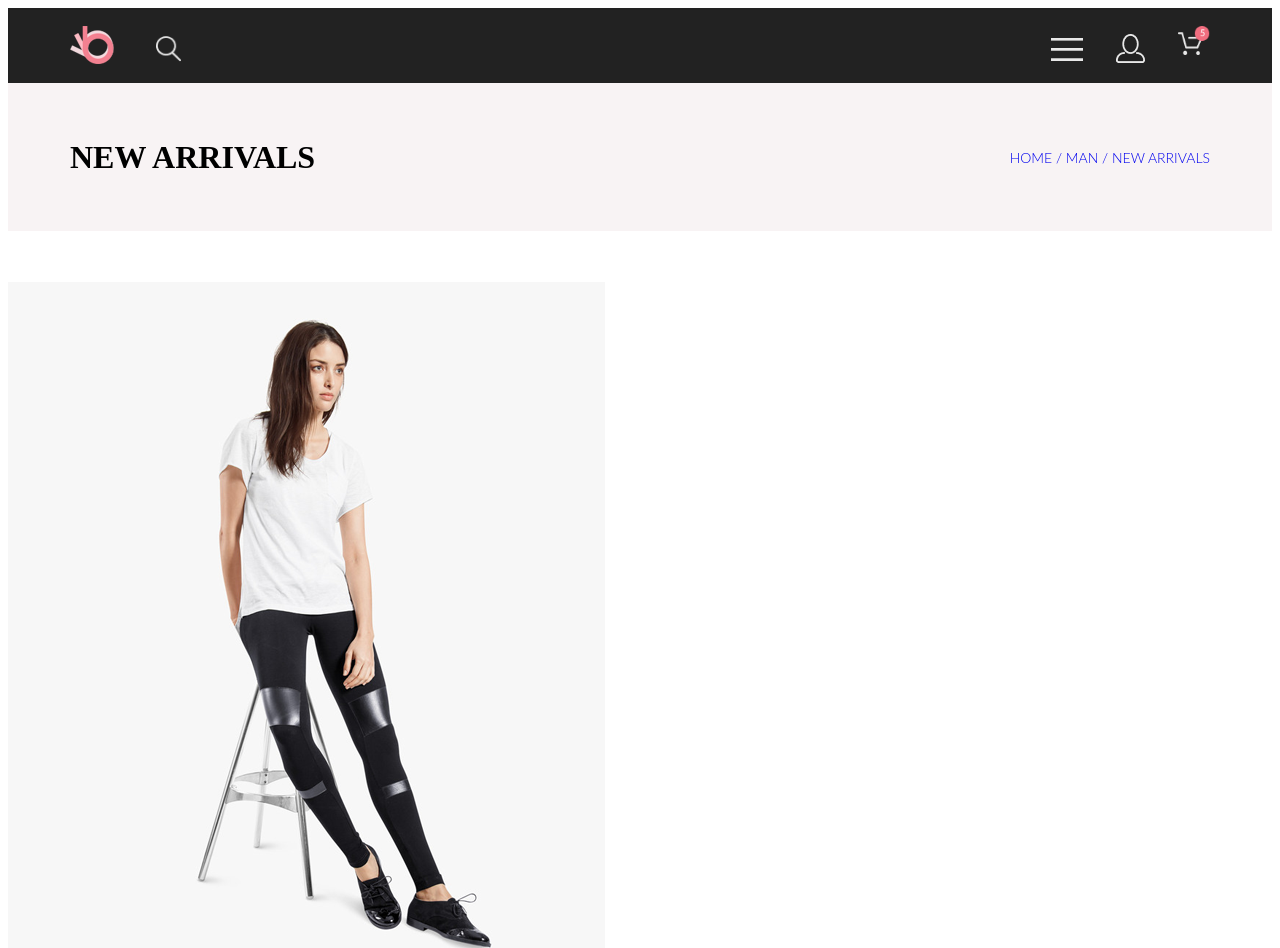
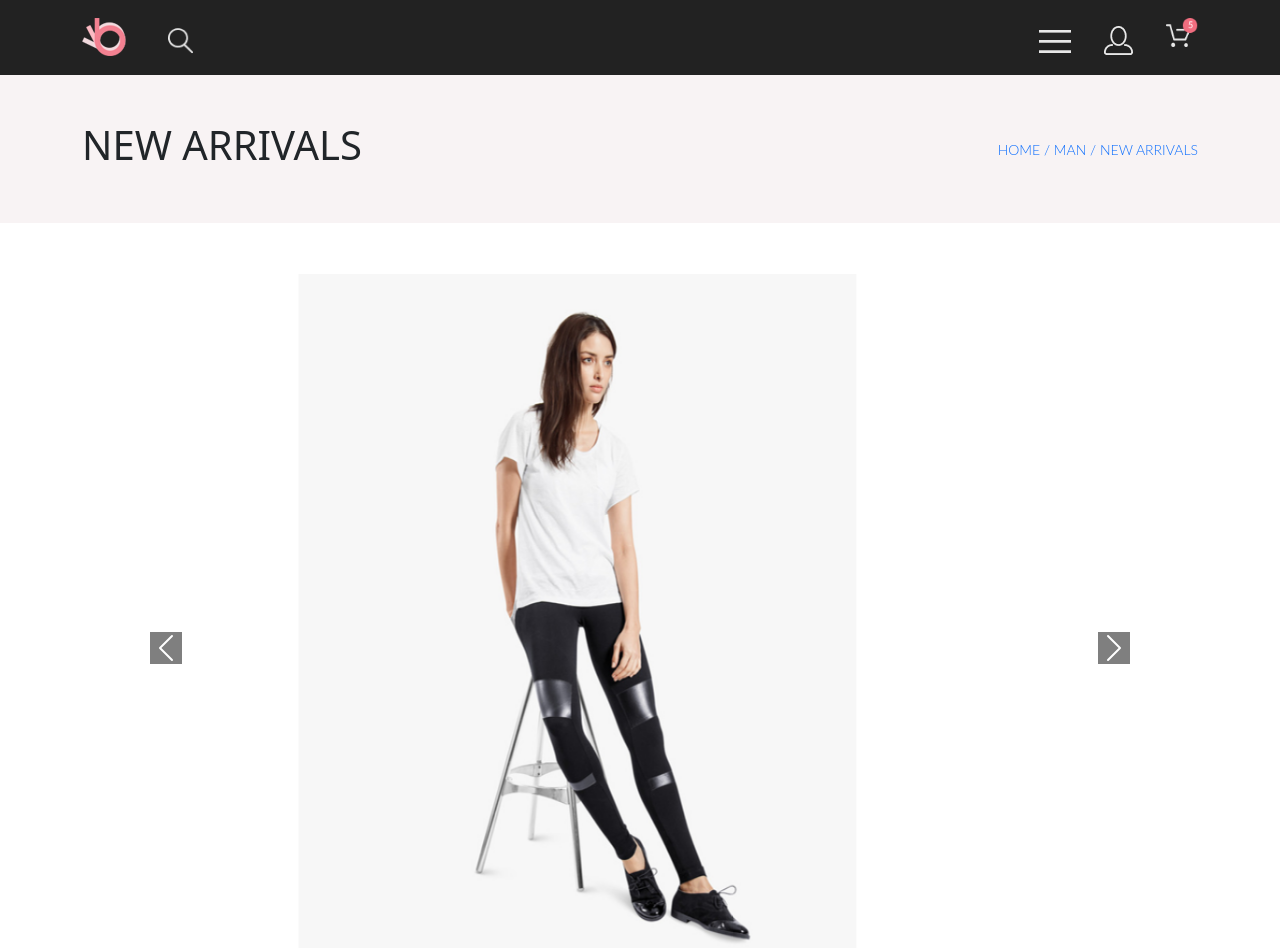
Before and after one commit to DmitryVoln/working_HTML_and_CSS, a plain HTML site: page siteShop/product.html in a window 1280 px wide. Shown: the top 948 px of the page. Drawn offline with nearby package versions, Linux system fonts and the light colour scheme.

Commit message:
add bootstrap

```diff
--- a/siteShop/product.html
+++ b/siteShop/product.html
@@ -5,10 +5,16 @@
     <meta charset="utf-8">
     <meta name="viewport" content="width=device-width, initial-scale=1.0">
     <title>product</title>
+    <link href="https://cdn.jsdelivr.net/npm/bootstrap@5.0.0-beta1/dist/css/bootstrap.min.css" rel="stylesheet"
+        integrity="sha384-giJF6kkoqNQ00vy+HMDP7azOuL0xtbfIcaT9wjKHr8RbDVddVHyTfAAsrekwKmP1" crossorigin="anonymous">
+    <script src="https://cdn.jsdelivr.net/npm/bootstrap@5.0.0-beta1/dist/js/bootstrap.bundle.min.js"
+        integrity="sha384-ygbV9kiqUc6oa4msXn9868pTtWMgiQaeYH7/t7LECLbyPA2x65Kgf80OJFdroafW"
+        crossorigin="anonymous"></script>
     <link rel="stylesheet" href="style.css">
 </head>
+
 <body>
-        <header class="navbar">
+    <header class="navbar_local">
         <div class="navbar_wrapper container">
             <nav class="navbar_icons">
                 <nav class="navbar_icons_left">
@@ -33,8 +39,28 @@
             </div>
         </div>
     </div>
-        <div class="carucel">
-            <img src="images/product/product1.png" alt="thing">
+    <div class="carousel container">
+        <div id="carouselExampleControls" class="carousel slide" data-bs-ride="carousel">
+            <div class="carousel-inner">
+                <div class="carousel-item active">
+                    <img src="images/product/product1.png" class="d-block w-50 caorusel_picture" alt="...">
+                </div>
+                <div class="carousel-item">
+                    <img src="images/product/product1.png" class="d-block w-50 caorusel_picture" alt="...">
+                </div>
+                <div class="carousel-item">
+                    <img src="images/product/product1.png" class="d-block w-50 caorusel_picture" alt="...">
+                </div>
+            </div>
+            <a class="carousel-control-prev" href="#carouselExampleControls" role="button" data-bs-slide="prev">
+                <span class="carousel-control-prev-icon" aria-hidden="true"></span>
+                <span class="visually-hidden">Previous</span>
+            </a>
+            <a class="carousel-control-next" href="#carouselExampleControls" role="button" data-bs-slide="next">
+                <span class="carousel-control-next-icon" aria-hidden="true"></span>
+                <span class="visually-hidden">Next</span>
+            </a>
+        </div>
     </div>
     <section class="product_description">
 
--- a/siteShop/style.css
+++ b/siteShop/style.css
@@ -2,7 +2,7 @@
     box-sizing: border-box;
 }
 
-.navbar {
+.navbar_local {
     width: 100%;
     height: 75px;
     background: #222222;
@@ -95,10 +95,12 @@
     justify-content: space-between;
     margin-bottom: 30px;
     margin-top: 65px;
+    flex-grow: 1;
 }
 
 .picture {
     position: relative;
+    /*gap: ;*/
 }
 
 .picture_text {
@@ -484,6 +486,10 @@
     color: #000000;
 }
 
+.dropdown-toggle::after {
+    display: none !important;
+}
+
 .catalog_content_subtitle_menu_2{
     display: flex;
     margin-right: 28px;
@@ -504,7 +510,21 @@
 
 /*product page*/
 
-.carucel {
-    display: block;
- align-items: center;
+.carousel_size {
+   width: auto;
+   height: 777px;
 }
+
+.w-50 {
+    height: 724px;
+    margin-bottom: 24px;
+}
+
+.caorusel_picture {
+    margin-left: auto;
+    margin-right: auto;
+}
+
+.carousel-control-next-icon, .carousel-control-prev-icon {
+    background-color: black;
+}
```
Also changed, not shown: siteShop/catalog_man.html (+19 -13 lines), siteShop/index.html (+21 -4 lines). Lines whose indentation alone changed are shown as unchanged.
